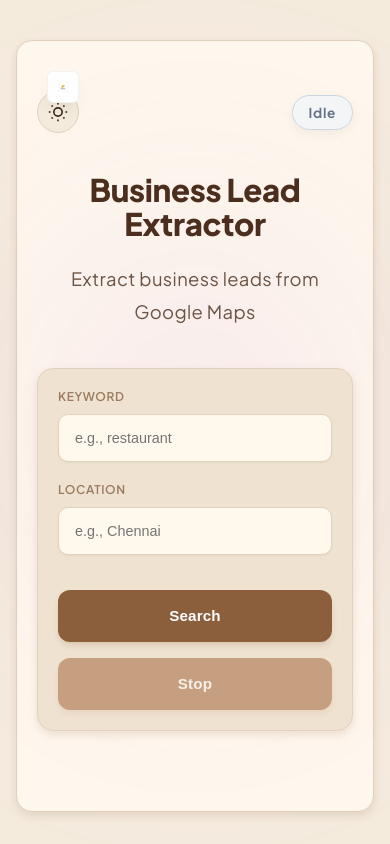
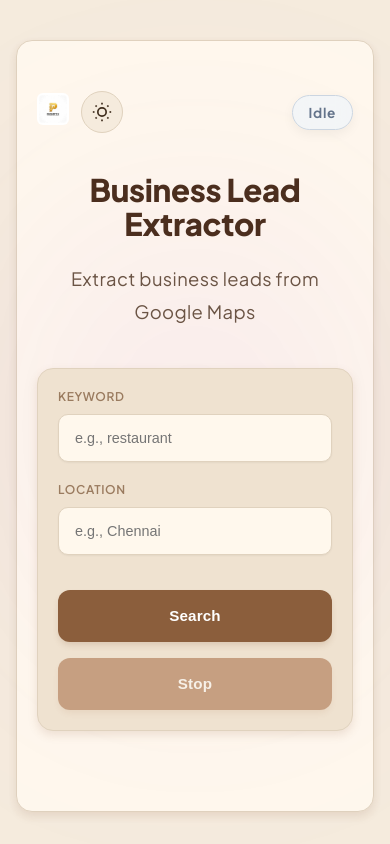
Before and after one commit to 2kamalesh0809-ship-it/businessleadextractor, a website: page google-maps-lead-frontend/index.html in a window 390 px wide. Drawn offline with nearby package versions, Linux system fonts and the light colour scheme; no server answers.

Commit message:
UI: Fixed CSS conflict causing logo overlap and hidden menu on mobile

```diff
--- a/google-maps-lead-frontend/style.css
+++ b/google-maps-lead-frontend/style.css
@@ -163,41 +163,7 @@
     color: var(--primary-light);
 }
 
-.fixed-logo-area {
-    position: fixed;
-    top: 30px;
-    left: 30px;
-    z-index: 1000;
-    pointer-events: none;
-}
-
-.logo-link {
-    display: block;
-    transition: transform 0.3s cubic-bezier(0.175, 0.885, 0.32, 1.275);
-}
-
-.logo-link:hover {
-    transform: scale(1.05);
-}
-
-.top-left-logo {
-    height: 70px;
-    width: auto;
-    border-radius: 16px;
-    background: #ffffff;
-    padding: 10px;
-    border: 1px solid rgba(0, 0, 0, 0.05);
-    box-shadow: 0 10px 25px -5px rgba(0, 0, 0, 0.1), 0 8px 10px -6px rgba(0, 0, 0, 0.05);
-    opacity: 0.98;
-    transition: all 0.4s cubic-bezier(0.4, 0, 0.2, 1);
-    pointer-events: auto;
-}
-
-.top-left-logo:hover {
-    transform: translateY(-2px);
-    box-shadow: 0 20px 25px -5px rgba(0, 0, 0, 0.1), 0 10px 10px -5px rgba(0, 0, 0, 0.04);
-    opacity: 1;
-}
+/* Logo styles moved to layout section */
 
 html,
 body {
@@ -675,11 +641,7 @@
     -webkit-text-fill-color: transparent;
 }
 
-@media (min-width: 480px) {
-    .app-header {
-        margin-bottom: 30px;
-    }
-}
+/* Header spacing handled via top-bar padding */
 
 @media (min-width: 768px) {
     .app-header {
@@ -724,6 +686,19 @@
     height: 32px;
     width: auto;
     border-radius: 6px;
+    background: white;
+    padding: 2px;
+}
+
+@media (max-width: 375px) {
+    .top-left-logo {
+        height: 28px;
+    }
+
+    .top-bar {
+        padding: 5px 0;
+        margin-bottom: 20px;
+    }
 }
 
 .header-actions-wrapper {
```
